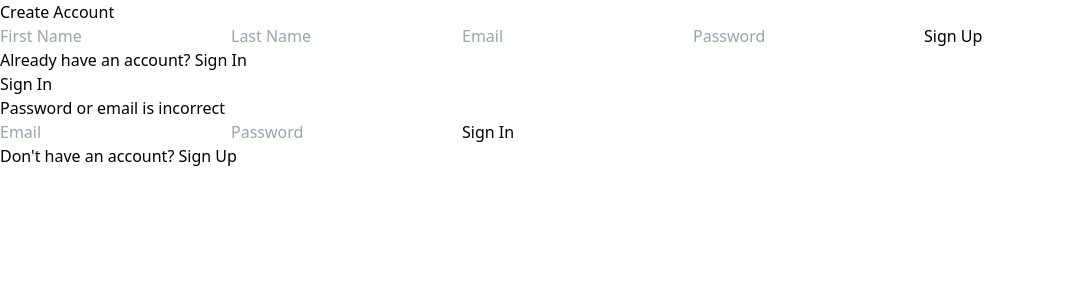
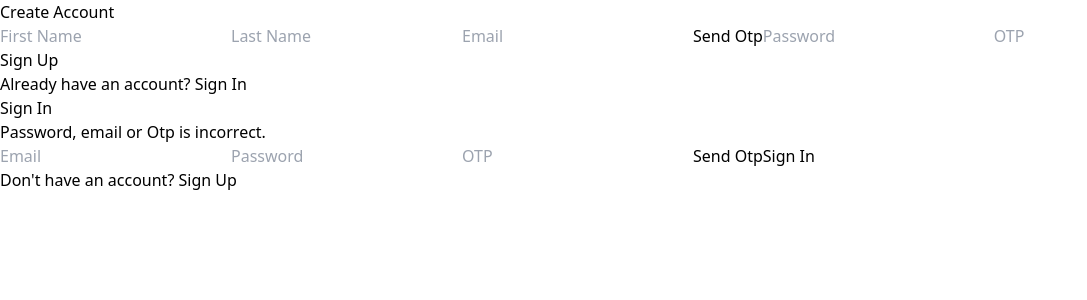
Before and after one commit to Aditya1286/Akademix, a React (Vite) app in the folder Akademix/: page / in a window 1280 px wide. Shown: the top 300 px of the page, without its empty margins (0-1087 px from the left). Built offline with nearby package versions, Linux system fonts and the light colour scheme.

Commit message:
OTP VERIFICATION FEATURE ADDED

```diff
--- a/Akademix/package.json
+++ b/Akademix/package.json
@@ -10,6 +10,7 @@
     "preview": "vite preview"
   },
   "dependencies": {
+    "@emailjs/browser": "^4.4.1",
     "@reduxjs/toolkit": "^2.6.1",
     "autoprefixer": "^10.4.20",
     "axios": "^1.8.2",
--- a/Akademix/src/Components/Login/Login.jsx
+++ b/Akademix/src/Components/Login/Login.jsx
@@ -1,18 +1,47 @@
-import React, { useState } from 'react'
-import { loginUser , registerUser } from '../api/auth'
+
+import React, { useEffect, useState } from 'react'
+import { loginUser, registerUser } from '../api/auth'
 import { useNavigate } from 'react-router-dom'
-
+import emailjs from '@emailjs/browser'
 function Login() {
   const [fname, setFname] = useState("")
   const [lname, setLname] = useState("")
   const [email, setEmail] = useState("")
   const [password, setPassword] = useState("")
   const [visible, setVisible] = useState(false)
-  const [passVisible , setPassVisible] = useState(false)
-    const navigate = useNavigate();
+  const [passVisible, setPassVisible] = useState(false)
+  const [otp, setOtp] = useState("")
+  const [verifyOtp, setVerifyOtp] = useState("")
+  const navigate = useNavigate();
   const handler = () => {
     setVisible(!visible)
   }
+
+  const generateOtp = () => {
+    return Math.floor(10000 + Math.random() * 900000).toString()
+  }
+
+  const sendEmail = async (email) => {
+    const otp = generateOtp();
+    setVerifyOtp(otp);
+
+    const templateParams = {
+      email: email,
+      passcode: otp,
+    }
+    try {
+      const result = await emailjs.send(
+        import.meta.env.VITE_SERVICE_ID,
+        import.meta.env.VITE_TEMPLATE_ID,
+        templateParams,
+        import.meta.env.VITE_EMAILJS_API
+      )
+      console.log("Otp sent successfully ", result.text)
+    }
+    catch (error) {
+      console.log("Failed to send OTP", error)
+    }
+  };
 
   const onSubmit = async (e) => {
     e.preventDefault();
@@ -23,28 +52,27 @@ function Login() {
       email: email,
       password: password,
     };
-
-    console.log("Data", formData)
     const response = await handleSubmit(formData);
-    // alert(response.message || "Something went wrong"); // Show success/error message
-    if(response.status==='success'){
+    // alert(response.message || "Something went wrong"); // Show success/error messages
+    if (response.status === 'success' && otp == verifyOtp) {
       navigate('/home')
     }
-    else{
-      passVisible?"":setPassVisible(true)
+    else {
+      passVisible ? "" : setPassVisible(true)
     }
   }
 
   const handleSubmit = async (formData) => {
     try {
-      const response = await formData.option?registerUser(formData):loginUser(formData)
-      console.log("handle submit response " , response.message)
+      const response = await formData.option ? registerUser(formData) : loginUser(formData)
+      console.log("handle submit response ", response.message)
       return response
     } catch (error) {
       console.error("Form Submit Error:", error);
-      return error.response?.data || {message : "an error occured"};
+      return error.response?.data || { message: "an error occured" };
     }
   }
+
 
   return (
     <div className="bg-gradient-to-r from-gray-200 to-blue-100 min-h-screen flex items-center justify-center p-4 font-sans">
@@ -58,7 +86,9 @@ function Login() {
             <input type="text" placeholder="First Name" required value={fname} onChange={(e) => setFname(e.target.value)} className="w-full border-b-2 px-1 pt-2 text-xl border-gray-300 pb-2 focus:border-blue-600" />
             <input type="text" placeholder="Last Name" required value={lname} onChange={(e) => setLname(e.target.value)} className="w-full border-b-2 px-1 pt-2 text-xl border-gray-300 pb-2 focus:border-blue-600" />
             <input type="email" placeholder="Email" required value={email} onChange={(e) => setEmail(e.target.value)} className="w-full border-b-2 px-1 pt-2 text-xl border-gray-300 pb-2 focus:border-blue-600" />
+            <button type='button' className={`text-blue-800 font-bold ml-2`} onClick={() => sendEmail(email)} > Send Otp </button>
             <input type="password" placeholder="Password" required value={password} onChange={(e) => setPassword(e.target.value)} className="w-full border-b-2 px-1 pt-2 text-xl border-gray-300 pb-2 focus:border-blue-600" />
+            <input type="text" placeholder="OTP" required onChange={(e) => setOtp(e.target.value)} className="w-full pt-2 px-1 text-xl border-b-2 border-gray-300 pb-2 focus:border-blue-600" />
             <button type="submit" className="w-full bg-blue-600 text-white py-3 rounded-lg font-medium">Sign Up</button>
           </form>
           <p className="text-center mt-4">Already have an account? <button className="text-blue-600" onClick={handler}>Sign In</button></p>
@@ -70,11 +100,14 @@ function Login() {
         <div className="bg-blue-600 py-4">
           <h1 className="text-2xl font-bold text-center text-white">Sign In</h1>
         </div>
-        <div className={`w-full text-center text-red-500 ${passVisible?"":"hidden"}`}><p>Password or email is incorrect</p></div>
+        <div className={`w-full text-center text-red-500 border-red-2 ${passVisible ? "" : "hidden"}`}><p>Password, email or Otp is incorrect.</p></div>
         <div className="p-6 border-none outline-none">
           <form method="post" onSubmit={onSubmit} className="space-y-6">
             <input type="email" placeholder="Email" required value={email} onChange={(e) => setEmail(e.target.value)} className="w-full border-b-2 px-1 pt-2 text-xl border-gray-300 pb-2 focus:border-blue-600 " />
             <input type="password" placeholder="Password" required value={password} onChange={(e) => setPassword(e.target.value)} className="w-full pt-2 px-1 text-xl border-b-2 border-gray-300 pb-2 focus:border-blue-600" />
+            <input type="text" placeholder="OTP" required onChange={(e) => setOtp(e.target.value)} className="w-full pt-2 px-1 text-xl border-b-2 border-gray-300 pb-2 focus:border-blue-600" />
+            <button type='button' className={`text-blue-800 font-bold ml-2`} onClick={() => sendEmail(email)} > Send Otp </button>
+
             <button type="submit" className="w-full bg-blue-600 text-white py-3 rounded-lg font-medium">Sign In</button>
           </form>
           <p className="text-center mt-4">Don't have an account? <button className="text-blue-600" onClick={handler}>Sign Up</button></p>
```
Also changed, not shown: 1 other file (tests, documents, lock files or other folders).
